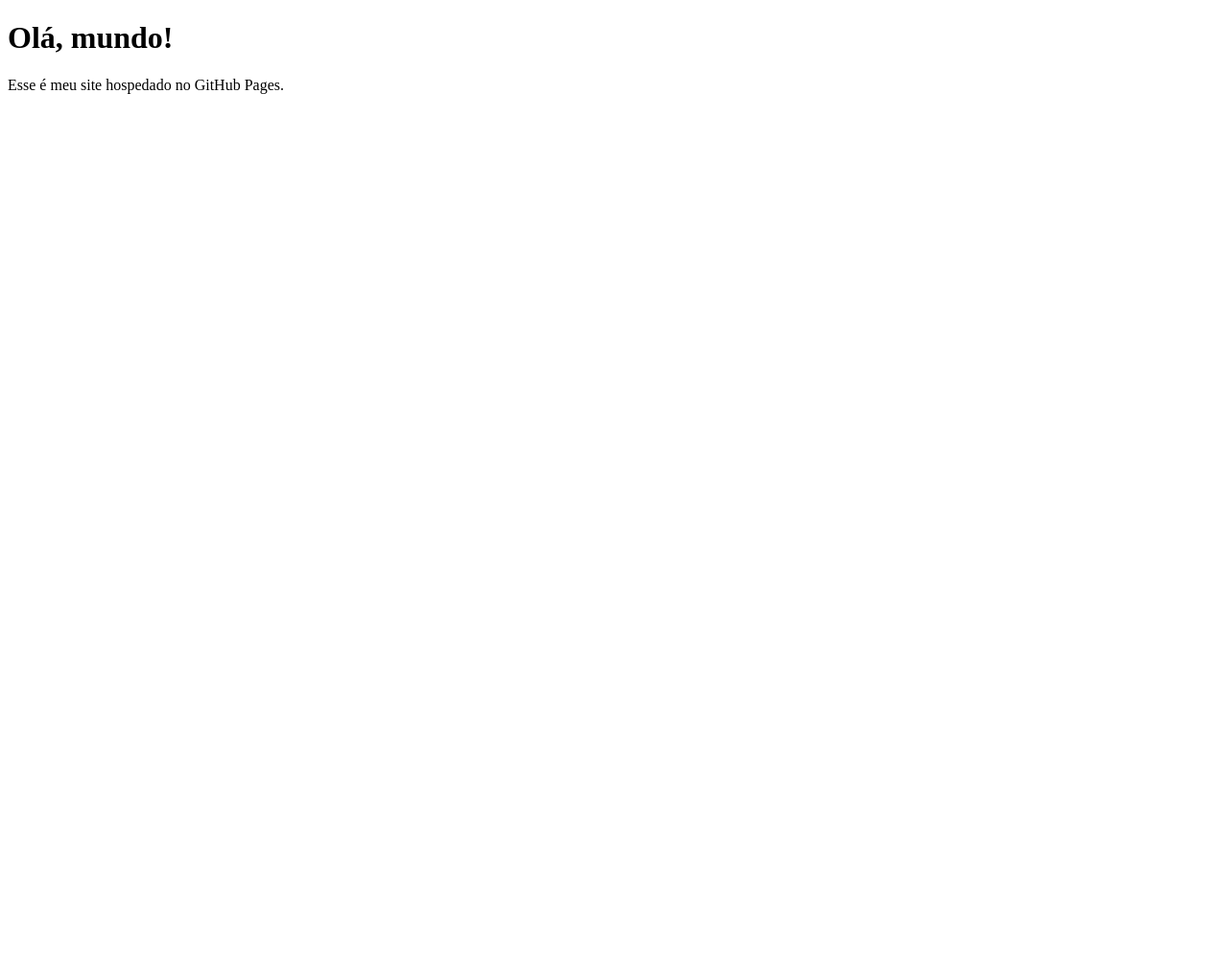
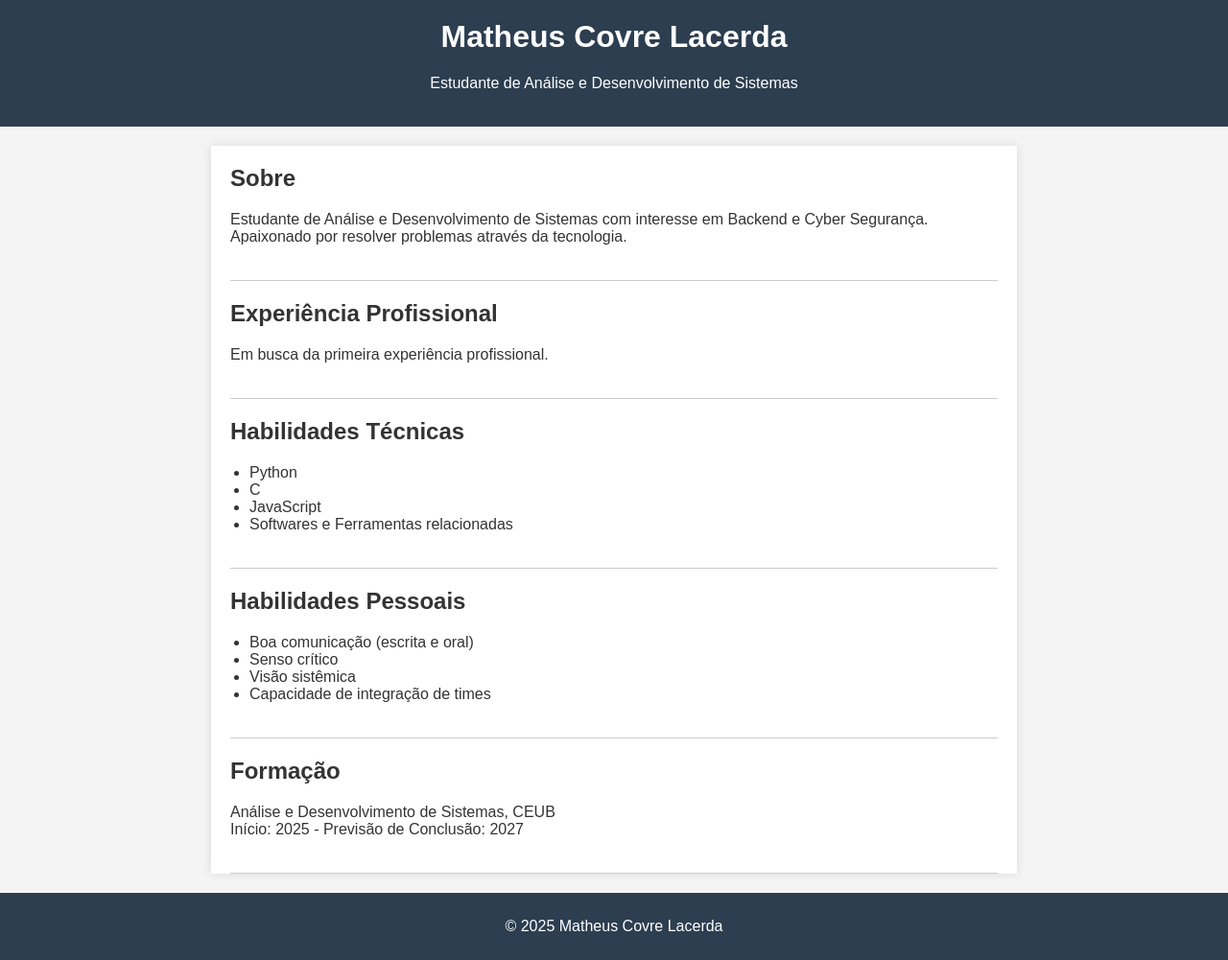
Before and after one commit to MatheusCovre5x/Portif-lio, a plain HTML site: page index.html in a window 1280 px wide. Shown: the whole page at 96% size. Before the commit the page ends 800 px from the top, so only its background shows below. Drawn offline with Linux system fonts and the light colour scheme.

Commit message:
Update index.html

```diff
--- a/index.html
+++ b/index.html
@@ -2,10 +2,87 @@
 <html lang="pt-br">
 <head>
   <meta charset="UTF-8">
-  <title>Meu Site no GitHub</title>
+  <title>Matheus Covre Lacerda</title>
+  <style>
+    body {
+      font-family: Arial, sans-serif;
+      margin: 0;
+      padding: 0;
+      background-color: #f4f4f4;
+      color: #333;
+    }
+    header {
+      background-color: #2c3e50;
+      color: #fff;
+      padding: 20px 0;
+      text-align: center;
+    }
+    main {
+      max-width: 800px;
+      margin: 20px auto;
+      padding: 0 20px;
+      background-color: #fff;
+      box-shadow: 0 0 10px rgba(0,0,0,0.1);
+    }
+    section {
+      padding: 20px 0;
+      border-bottom: 1px solid #ccc;
+    }
+    h1, h2 {
+      margin-top: 0;
+    }
+    ul {
+      list-style-type: disc;
+      padding-left: 20px;
+    }
+    footer {
+      text-align: center;
+      padding: 10px 0;
+      background-color: #2c3e50;
+      color: #fff;
+    }
+  </style>
 </head>
 <body>
-  <h1>Olá, mundo!</h1>
-  <p>Esse é meu site hospedado no GitHub Pages.</p>
+  <header>
+    <h1>Matheus Covre Lacerda</h1>
+    <p>Estudante de Análise e Desenvolvimento de Sistemas</p>
+  </header>
+  <main>
+    <section>
+      <h2>Sobre</h2>
+      <p>Estudante de Análise e Desenvolvimento de Sistemas com interesse em Backend e Cyber Segurança. Apaixonado por resolver problemas através da tecnologia.</p>
+    </section>
+    <section>
+      <h2>Experiência Profissional</h2>
+      <p>Em busca da primeira experiência profissional.</p>
+    </section>
+    <section>
+      <h2>Habilidades Técnicas</h2>
+      <ul>
+        <li>Python</li>
+        <li>C</li>
+        <li>JavaScript</li>
+        <li>Softwares e Ferramentas relacionadas</li>
+      </ul>
+    </section>
+    <section>
+      <h2>Habilidades Pessoais</h2>
+      <ul>
+        <li>Boa comunicação (escrita e oral)</li>
+        <li>Senso crítico</li>
+        <li>Visão sistêmica</li>
+        <li>Capacidade de integração de times</li>
+      </ul>
+    </section>
+    <section>
+      <h2>Formação</h2>
+      <p>Análise e Desenvolvimento de Sistemas, CEUB<br>
+      Início: 2025 - Previsão de Conclusão: 2027</p>
+    </section>
+  </main>
+  <footer>
+    <p>&copy; 2025 Matheus Covre Lacerda</p>
+  </footer>
 </body>
 </html>
```
